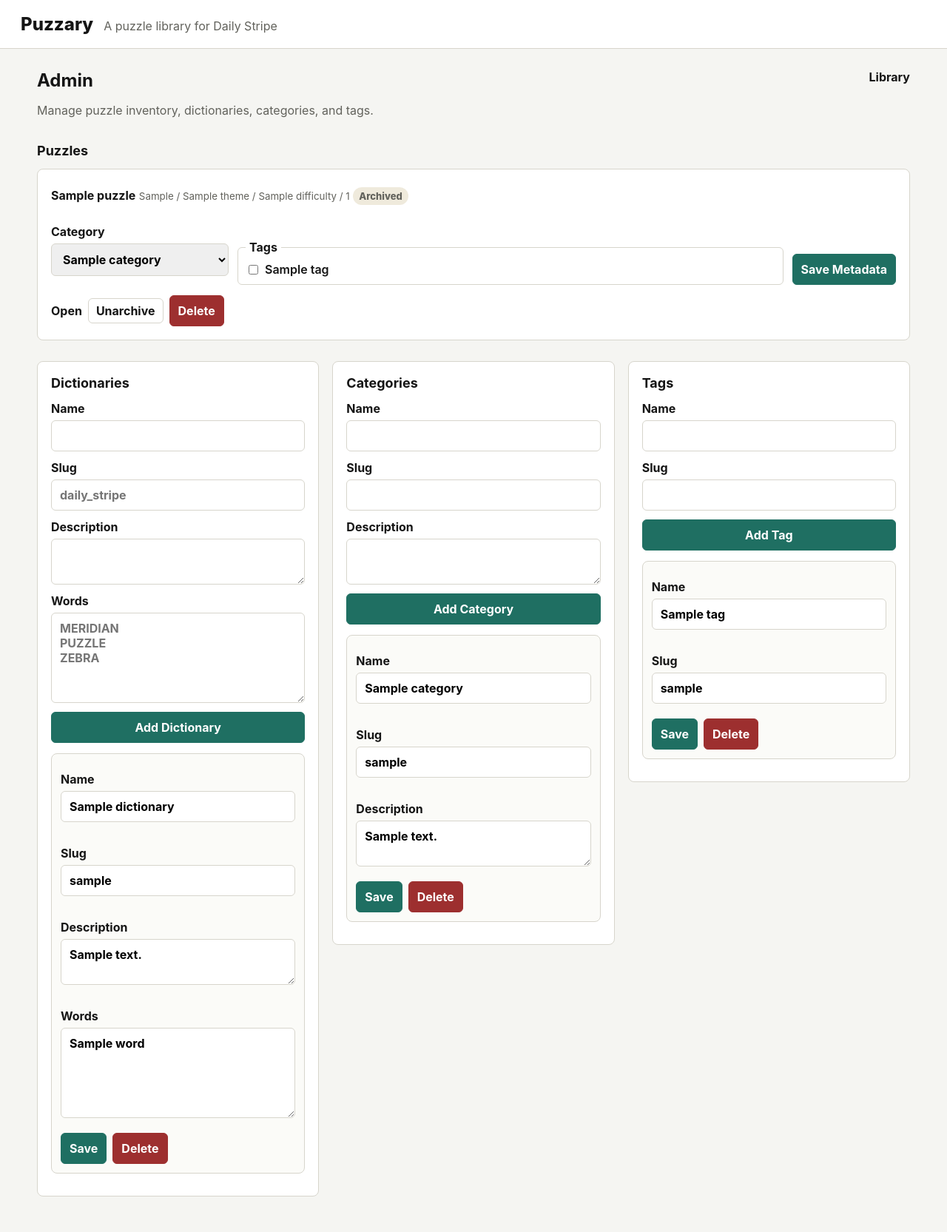
After one commit to barrelcollector/Puzzary, a FastAPI app: template app/templates/admin.html in a window 1280 px wide. The commit adds this page. Shown: the whole page at 74% size. Run offline with FastAPI, Linux system fonts and the light colour scheme; the template is opened without the code that fills it: most values are stand-ins (such as "Sample title", 1, 10 or a date in 2020); parts of the project's set-up code (start-up, migrations or seed data) failed here and were passed over.

Commit message:
Add admin puzzle management

```diff
--- a/app/main.py
+++ b/app/main.py
@@ -1,8 +1,10 @@
 from __future__ import annotations
 
 import os
+import re
 import shutil
 import uuid
+from datetime import datetime, timezone
 from pathlib import Path
 
 from fastapi import Depends, FastAPI, File, Form, HTTPException, Request, UploadFile
@@ -13,8 +15,19 @@ from starlette.middleware.sessions import SessionMiddleware
 from sqlalchemy import desc, select
 from sqlalchemy.orm import Session
 
-from app.database import get_db, init_db
-from app.models import Puzzle, PuzzleAttempt, PuzzleHint, PuzzlePhoto, PuzzleProgress, User
+from app.content import THEMES
+from app.database import SessionLocal, ensure_schema, get_db, init_db
+from app.models import (
+    Puzzle,
+    PuzzleAttempt,
+    PuzzleCategory,
+    PuzzleDictionary,
+    PuzzleHint,
+    PuzzlePhoto,
+    PuzzleProgress,
+    PuzzleTag,
+    User,
+)
 from app.puzzles import check_word_search_answer, generate_word_search
 from app.schemas import (
     PuzzleAttemptCreate,
@@ -42,6 +55,9 @@ app.mount("/static", StaticFiles(directory=str(BASE_DIR / "static")), name="stat
 def startup() -> None:
     UPLOAD_DIR.mkdir(parents=True, exist_ok=True)
     init_db()
+    ensure_schema()
+    with SessionLocal() as db:
+        seed_default_dictionaries(db)
 
 
 def puzzle_url(puzzle_id: str) -> str:
@@ -60,6 +76,60 @@ def serialize_puzzle(puzzle: Puzzle) -> PuzzleSummary:
         play_payload=puzzle.play_payload,
         hints=[hint.text for hint in sorted(puzzle.hints, key=lambda item: item.order)],
     )
+
+
+def slugify(value: str) -> str:
+    slug = re.sub(r"[^a-z0-9]+", "_", value.strip().lower()).strip("_")
+    return slug or uuid.uuid4().hex[:8]
+
+
+def unique_slug(db: Session, model: type, value: str, ignore_id: int | None = None) -> str:
+    base_slug = slugify(value)
+    slug = base_slug
+    suffix = 2
+    while True:
+        existing = db.scalar(select(model).where(model.slug == slug))
+        if existing is None or existing.id == ignore_id:
+            return slug
+        slug = f"{base_slug}_{suffix}"
+        suffix += 1
+
+
+def parse_words(value: str) -> list[str]:
+    words = []
+    for part in re.split(r"[\n,;]+", value):
+        word = re.sub(r"[^A-Za-z0-9]+", "", part).upper()
+        if word and word not in words:
+            words.append(word)
+    return words
+
+
+def seed_default_dictionaries(db: Session) -> None:
+    existing = set(db.scalars(select(PuzzleDictionary.slug)).all())
+    for slug, words in THEMES.items():
+        if slug in existing:
+            continue
+        db.add(
+            PuzzleDictionary(
+                name=slug.replace("_", " ").title(),
+                slug=slug,
+                description="Seeded from the original Puzzary word list.",
+                words=words,
+            )
+        )
+    db.commit()
+
+
+def dictionary_options(db: Session) -> list[PuzzleDictionary]:
+    return db.scalars(select(PuzzleDictionary).order_by(PuzzleDictionary.name)).all()
+
+
+def words_for_dictionary(db: Session, slug: str, difficulty: str) -> list[str] | None:
+    dictionary = db.scalar(select(PuzzleDictionary).where(PuzzleDictionary.slug == slug))
+    if dictionary is None:
+        return None
+    count = {"easy": 5, "medium": 7, "hard": 8}.get(difficulty, 5)
+    return dictionary.words[:count]
 
 
 def current_user(request: Request, db: Session) -> User | None:
@@ -152,7 +222,9 @@ def library(request: Request, db: Session = Depends(get_db)):
     if isinstance(user, RedirectResponse):
         return user
     puzzles = db.scalars(select(Puzzle).order_by(desc(Puzzle.created_at)).limit(50)).all()
+    puzzles = [puzzle for puzzle in puzzles if puzzle.archived_at is None]
     users = db.scalars(select(User).order_by(User.display_name)).all()
+    dictionaries = dictionary_options(db)
     progress_rows = db.scalars(select(PuzzleProgress).where(PuzzleProgress.user_id == user.id)).all()
     progress_by_puzzle = {
         puzzle.id: {"found": 0, "total": len(puzzle.solution_payload.get("words", []))}
@@ -164,7 +236,14 @@ def library(request: Request, db: Session = Depends(get_db)):
             progress_by_puzzle[progress.puzzle_id]["found"] = len(found_words_for_progress(progress))
     return templates.TemplateResponse(
         "home.html",
-        {"request": request, "puzzles": puzzles, "users": users, "current_user": user, "progress_by_puzzle": progress_by_puzzle},
+        {
+            "request": request,
+            "puzzles": puzzles,
+            "users": users,
+            "current_user": user,
+            "progress_by_puzzle": progress_by_puzzle,
+            "dictionaries": dictionaries,
+        },
     )
 
 
@@ -187,6 +266,233 @@ def web_generate_puzzle(
 def web_create_user(display_name: str = Form(...), db: Session = Depends(get_db)):
     create_user(UserCreate(display_name=display_name), db)
     return RedirectResponse(url="/library", status_code=303)
+
+
+@app.get("/admin", response_class=HTMLResponse)
+def admin_page(request: Request, db: Session = Depends(get_db)):
+    user = require_web_user(request, db)
+    if isinstance(user, RedirectResponse):
+        return user
+    puzzles = db.scalars(select(Puzzle).order_by(desc(Puzzle.created_at))).all()
+    dictionaries = db.scalars(select(PuzzleDictionary).order_by(PuzzleDictionary.name)).all()
+    categories = db.scalars(select(PuzzleCategory).order_by(PuzzleCategory.name)).all()
+    tags = db.scalars(select(PuzzleTag).order_by(PuzzleTag.name)).all()
+    return templates.TemplateResponse(
+        "admin.html",
+        {
+            "request": request,
+            "current_user": user,
+            "puzzles": puzzles,
+            "dictionaries": dictionaries,
+            "categories": categories,
+            "tags": tags,
+        },
+    )
+
+
+@app.post("/admin/puzzles/{puzzle_id}/archive")
+def admin_archive_puzzle(puzzle_id: str, request: Request, db: Session = Depends(get_db)):
+    user = require_web_user(request, db)
+    if isinstance(user, RedirectResponse):
+        return user
+    puzzle = db.get(Puzzle, puzzle_id)
+    if puzzle is not None:
+        puzzle.archived_at = datetime.now(timezone.utc)
+        db.commit()
+    return RedirectResponse(url="/admin", status_code=303)
+
+
+@app.post("/admin/puzzles/{puzzle_id}/unarchive")
+def admin_unarchive_puzzle(puzzle_id: str, request: Request, db: Session = Depends(get_db)):
+    user = require_web_user(request, db)
+    if isinstance(user, RedirectResponse):
+        return user
+    puzzle = db.get(Puzzle, puzzle_id)
+    if puzzle is not None:
+        puzzle.archived_at = None
+        db.commit()
+    return RedirectResponse(url="/admin", status_code=303)
+
+
+@app.post("/admin/puzzles/{puzzle_id}/delete")
+def admin_delete_puzzle(puzzle_id: str, request: Request, db: Session = Depends(get_db)):
+    user = require_web_user(request, db)
+    if isinstance(user, RedirectResponse):
+        return user
+    puzzle = db.get(Puzzle, puzzle_id)
+    if puzzle is not None:
+        db.delete(puzzle)
+        db.commit()
+    return RedirectResponse(url="/admin", status_code=303)
+
+
+@app.post("/admin/puzzles/{puzzle_id}/metadata")
+def admin_update_puzzle_metadata(
+    puzzle_id: str,
+    request: Request,
+    category_id: int = Form(0),
+    tag_ids: list[int] = Form(default=[]),
+    db: Session = Depends(get_db),
+):
+    user = require_web_user(request, db)
+    if isinstance(user, RedirectResponse):
+        return user
+    puzzle = db.get(Puzzle, puzzle_id)
+    if puzzle is not None:
+        puzzle.category_id = category_id or None
+        puzzle.tags = db.scalars(select(PuzzleTag).where(PuzzleTag.id.in_(tag_ids))).all() if tag_ids else []
+        db.commit()
+    return RedirectResponse(url="/admin", status_code=303)
+
+
+@app.post("/admin/dictionaries")
+def admin_create_dictionary(
+    request: Request,
+    name: str = Form(...),
+    slug: str = Form(""),
+    description: str = Form(""),
+    words: str = Form(""),
+    db: Session = Depends(get_db),
+):
+    user = require_web_user(request, db)
+    if isinstance(user, RedirectResponse):
+        return user
+    dictionary = PuzzleDictionary(
+        name=name.strip(),
+        slug=unique_slug(db, PuzzleDictionary, slug or name),
+        description=description.strip(),
+        words=parse_words(words),
+    )
+    db.add(dictionary)
+    db.commit()
+    return RedirectResponse(url="/admin", status_code=303)
+
+
+@app.post("/admin/dictionaries/{dictionary_id}")
+def admin_update_dictionary(
+    dictionary_id: int,
+    request: Request,
+    name: str = Form(...),
+    slug: str = Form(""),
+    description: str = Form(""),
+    words: str = Form(""),
+    db: Session = Depends(get_db),
+):
+    user = require_web_user(request, db)
+    if isinstance(user, RedirectResponse):
+        return user
+    dictionary = db.get(PuzzleDictionary, dictionary_id)
+    if dictionary is not None:
+        dictionary.name = name.strip()
+        dictionary.slug = unique_slug(db, PuzzleDictionary, slug or name, dictionary.id)
+        dictionary.description = description.strip()
+        dictionary.words = parse_words(words)
+        db.commit()
+    return RedirectResponse(url="/admin", status_code=303)
+
+
+@app.post("/admin/dictionaries/{dictionary_id}/delete")
+def admin_delete_dictionary(dictionary_id: int, request: Request, db: Session = Depends(get_db)):
+    user = require_web_user(request, db)
+    if isinstance(user, RedirectResponse):
+        return user
+    dictionary = db.get(PuzzleDictionary, dictionary_id)
+    if dictionary is not None:
+        db.delete(dictionary)
+        db.commit()
+    return RedirectResponse(url="/admin", status_code=303)
+
+
+@app.post("/admin/categories")
+def admin_create_category(
+    request: Request,
+    name: str = Form(...),
+    slug: str = Form(""),
+    description: str = Form(""),
+    db: Session = Depends(get_db),
+):
+    user = require_web_user(request, db)
+    if isinstance(user, RedirectResponse):
+        return user
+    db.add(PuzzleCategory(name=name.strip(), slug=unique_slug(db, PuzzleCategory, slug or name), description=description.strip()))
+    db.commit()
+    return RedirectResponse(url="/admin", status_code=303)
+
+
+@app.post("/admin/categories/{category_id}")
+def admin_update_category(
+    category_id: int,
+    request: Request,
+    name: str = Form(...),
+    slug: str = Form(""),
+    description: str = Form(""),
+    db: Session = Depends(get_db),
+):
+    user = require_web_user(request, db)
+    if isinstance(user, RedirectResponse):
+        return user
+    category = db.get(PuzzleCategory, category_id)
+    if category is not None:
+        category.name = name.strip()
+        category.slug = unique_slug(db, PuzzleCategory, slug or name, category.id)
+        category.description = description.strip()
+        db.commit()
+    return RedirectResponse(url="/admin", status_code=303)
+
+
+@app.post("/admin/categories/{category_id}/delete")
+def admin_delete_category(category_id: int, request: Request, db: Session = Depends(get_db)):
+    user = require_web_user(request, db)
+    if isinstance(user, RedirectResponse):
+        return user
+    category = db.get(PuzzleCategory, category_id)
+    if category is not None:
+        for puzzle in category.puzzles:
+            puzzle.category_id = None
+        db.delete(category)
+        db.commit()
+    return RedirectResponse(url="/admin", status_code=303)
+
+
+@app.post("/admin/tags")
+def admin_create_tag(request: Request, name: str = Form(...), slug: str = Form(""), db: Session = Depends(get_db)):
+    user = require_web_user(request, db)
+    if isinstance(user, RedirectResponse):
+        return user
+    db.add(PuzzleTag(name=name.strip(), slug=unique_slug(db, PuzzleTag, slug or name)))
+    db.commit()
+    return RedirectResponse(url="/admin", status_code=303)
+
+
+@app.post("/admin/tags/{tag_id}")
+def admin_update_tag(
+    tag_id: int,
+    request: Request,
+    name: str = Form(...),
+    slug: str = Form(""),
+    db: Session = Depends(get_db),
+):
+    user = require_web_user(request, db)
+    if isinstance(user, RedirectResponse):
+        return user
+    tag = db.get(PuzzleTag, tag_id)
+    if tag is not None:
+        tag.name = name.strip()
+        tag.slug = unique_slug(db, PuzzleTag, slug or name, tag.id)
+        db.commit()
+    return RedirectResponse(url="/admin", status_code=303)
+
+
+@app.post("/admin/tags/{tag_id}/delete")
+def admin_delete_tag(tag_id: int, request: Request, db: Session = Depends(get_db)):
+    user = require_web_user(request, db)
+    if isinstance(user, RedirectResponse):
+        return user
+    tag = db.get(PuzzleTag, tag_id)
+    if tag is not None:
+        db.delete(tag)
+        db.commit()
+    return RedirectResponse(url="/admin", status_code=303)
 
 
 @app.get("/puzzles/{puzzle_id}", response_class=HTMLResponse)
@@ -265,7 +571,7 @@ def create_puzzle(payload: PuzzleGenerateRequest, db: Session = Depends(get_db))
     if payload.puzzle_type != "word_search":
         raise HTTPException(status_code=400, detail="Only word_search is implemented in the MVP")
 
-    generated = generate_word_search(payload.theme, payload.difficulty)
+    generated = generate_word_search(payload.theme, payload.difficulty, words_for_dictionary(db, payload.theme, payload.difficulty))
     puzzle = Puzzle(
         id=uuid.uuid4().hex[:12],
         puzzle_type=payload.puzzle_type,
--- a/app/puzzles.py
+++ b/app/puzzles.py
@@ -30,8 +30,9 @@ def check_word_search_answer(answer: str, solution_payload: dict) -> tuple[bool,
     return expected <= supplied, len(expected), matched
 
 
-def generate_word_search(theme: str, difficulty: str) -> GeneratedPuzzle:
-    words = [word.upper() for word in words_for_theme(theme, difficulty)]
+def generate_word_search(theme: str, difficulty: str, words_override: list[str] | None = None) -> GeneratedPuzzle:
+    source_words = words_override if words_override is not None else words_for_theme(theme, difficulty)
+    words = [word.upper() for word in source_words]
     size = {"easy": 10, "medium": 12, "hard": 14}.get(difficulty, 10)
     seed = f"{theme}:{difficulty}:{','.join(words)}"
     rng = random.Random(seed)
--- a/app/static/styles.css
+++ b/app/static/styles.css
@@ -52,11 +52,25 @@ body {
   border-color: var(--line);
 }
 
+.danger-button {
+  width: auto;
+  background: #9d2f2f;
+  border-color: #9d2f2f;
+  color: white;
+}
+
 .brand {
   color: var(--ink);
   text-decoration: none;
   font-size: 24px;
   font-weight: 800;
+}
+
+.nav-link,
+.ghost-link {
+  color: var(--ink);
+  text-decoration: none;
+  font-weight: 750;
 }
 
 .tagline,
@@ -85,11 +99,17 @@ h2 {
 
 .toolbar,
 .puzzle-layout,
-.history {
+.history,
+.admin-grid {
   display: grid;
   grid-template-columns: repeat(2, minmax(0, 1fr));
   gap: 18px;
   margin-bottom: 28px;
+}
+
+.admin-grid {
+  grid-template-columns: repeat(3, minmax(0, 1fr));
+  align-items: start;
 }
 
 .puzzle-layout {
@@ -155,6 +175,97 @@ button {
 .row-meta {
   justify-items: end;
   text-align: right;
+}
+
+.action-row {
+  display: flex;
+  flex-wrap: wrap;
+  gap: 8px;
+  align-items: center;
+}
+
+.action-row form {
+  margin: 0;
+}
+
+.action-row button {
+  width: auto;
+}
+
+.admin-section {
+  margin-bottom: 28px;
+}
+
+.admin-list {
+  display: grid;
+  gap: 12px;
+}
+
+.admin-puzzle {
+  display: grid;
+  gap: 14px;
+}
+
+.inline-form {
+  display: grid;
+  grid-template-columns: minmax(160px, 240px) minmax(0, 1fr) auto;
+  gap: 12px;
+  align-items: end;
+}
+
+fieldset {
+  border: 1px solid var(--line);
+  border-radius: 6px;
+  margin: 0;
+  padding: 10px;
+}
+
+legend {
+  padding: 0 5px;
+  font-weight: 750;
+}
+
+.check-list {
+  display: flex;
+  flex-wrap: wrap;
+  gap: 8px 12px;
+}
+
+.check-list label {
+  display: flex;
+  align-items: center;
+  gap: 6px;
+  margin: 0;
+  font-weight: 600;
+}
+
+.check-list input {
+  width: auto;
+}
+
+.status-pill {
+  display: inline-block;
+  width: fit-content;
+  margin-top: 6px;
+  padding: 4px 8px;
+  border-radius: 999px;
+  background: #efeadc;
+  color: var(--muted);
+  font-size: 13px;
+  font-weight: 800;
+}
+
+.compact-admin {
+  margin-top: 14px;
+}
+
+.edit-card {
+  display: grid;
+  gap: 8px;
+  padding: 12px;
+  border: 1px solid var(--line);
+  border-radius: 8px;
+  background: #fbfbf8;
 }
 
 .compact .row {
@@ -251,7 +362,9 @@ summary {
 @media (max-width: 820px) {
   .toolbar,
   .puzzle-layout,
-  .history {
+  .history,
+  .admin-grid,
+  .inline-form {
     grid-template-columns: 1fr;
   }
 
--- /dev/null
+++ b/app/templates/admin.html
@@ -0,0 +1,144 @@
+{% extends "base.html" %}
+{% block title %}Admin - Puzzary{% endblock %}
+{% block content %}
+<section class="puzzle-head">
+  <div>
+    <h1>Admin</h1>
+    <p class="muted">Manage puzzle inventory, dictionaries, categories, and tags.</p>
+  </div>
+  <a class="ghost-link" href="/library">Library</a>
+</section>
+
+<section class="admin-section">
+  <h2>Puzzles</h2>
+  <div class="admin-list">
+    {% for puzzle in puzzles %}
+      <div class="panel admin-puzzle">
+        <div>
+          <strong>{{ puzzle.title }}</strong>
+          <small>{{ puzzle.puzzle_type }} / {{ puzzle.theme }} / {{ puzzle.difficulty }} / {{ puzzle.id }}</small>
+          {% if puzzle.archived_at %}
+            <span class="status-pill">Archived</span>
+          {% endif %}
+        </div>
+
+        <form class="inline-form" method="post" action="/admin/puzzles/{{ puzzle.id }}/metadata">
+          <label>
+            Category
+            <select name="category_id">
+              <option value="0">None</option>
+              {% for category in categories %}
+                <option value="{{ category.id }}" {% if puzzle.category_id == category.id %}selected{% endif %}>{{ category.name }}</option>
+              {% endfor %}
+            </select>
+          </label>
+          <fieldset>
+            <legend>Tags</legend>
+            <div class="check-list">
+              {% for tag in tags %}
+                <label>
+                  <input type="checkbox" name="tag_ids" value="{{ tag.id }}" {% if tag in puzzle.tags %}checked{% endif %}>
+                  {{ tag.name }}
+                </label>
+              {% endfor %}
+            </div>
+          </fieldset>
+          <button type="submit">Save Metadata</button>
+        </form>
+
+        <div class="action-row">
+          <a class="ghost-link" href="/puzzles/{{ puzzle.id }}">Open</a>
+          {% if puzzle.archived_at %}
+            <form method="post" action="/admin/puzzles/{{ puzzle.id }}/unarchive">
+              <button type="submit" class="ghost-button">Unarchive</button>
+            </form>
+          {% else %}
+            <form method="post" action="/admin/puzzles/{{ puzzle.id }}/archive">
+              <button type="submit" class="ghost-button">Archive</button>
+            </form>
+          {% endif %}
+          <form method="post" action="/admin/puzzles/{{ puzzle.id }}/delete">
+            <button type="submit" class="danger-button">Delete</button>
+          </form>
+        </div>
+      </div>
+    {% else %}
+      <p class="muted">No puzzles yet.</p>
+    {% endfor %}
+  </div>
+</section>
+
+<section class="admin-grid">
+  <div class="panel">
+    <h2>Dictionaries</h2>
+    <form method="post" action="/admin/dictionaries">
+      <label>Name <input name="name" required></label>
+      <label>Slug <input name="slug" placeholder="daily_stripe"></label>
+      <label>Description <textarea name="description" rows="2"></textarea></label>
+      <label>Words <textarea name="words" rows="5" placeholder="MERIDIAN&#10;PUZZLE&#10;ZEBRA"></textarea></label>
+      <button type="submit">Add Dictionary</button>
+    </form>
+    <div class="admin-list compact-admin">
+      {% for dictionary in dictionaries %}
+        <form class="edit-card" method="post" action="/admin/dictionaries/{{ dictionary.id }}">
+          <label>Name <input name="name" value="{{ dictionary.name }}" required></label>
+          <label>Slug <input name="slug" value="{{ dictionary.slug }}" required></label>
+          <label>Description <textarea name="description" rows="2">{{ dictionary.description }}</textarea></label>
+          <label>Words <textarea name="words" rows="5">{{ dictionary.words | join('\n') }}</textarea></label>
+          <div class="action-row">
+            <button type="submit">Save</button>
+            <button type="submit" form="delete-dictionary-{{ dictionary.id }}" class="danger-button">Delete</button>
+          </div>
+        </form>
+        <form id="delete-dictionary-{{ dictionary.id }}" method="post" action="/admin/dictionaries/{{ dictionary.id }}/delete"></form>
+      {% endfor %}
+    </div>
+  </div>
+
+  <div class="panel">
+    <h2>Categories</h2>
+    <form method="post" action="/admin/categories">
+      <label>Name <input name="name" required></label>
+      <label>Slug <input name="slug"></label>
+      <label>Description <textarea name="description" rows="2"></textarea></label>
+      <button type="submit">Add Category</button>
+    </form>
+    <div class="admin-list compact-admin">
+      {% for category in categories %}
+        <form class="edit-card" method="post" action="/admin/categories/{{ category.id }}">
+          <label>Name <input name="name" value="{{ category.name }}" required></label>
+          <label>Slug <input name="slug" value="{{ category.slug }}" required></label>
+          <label>Description <textarea name="description" rows="2">{{ category.description }}</textarea></label>
+          <div class="action-row">
+            <button type="submit">Save</button>
+            <button type="submit" form="delete-category-{{ category.id }}" class="danger-button">Delete</button>
+          </div>
+        </form>
+        <form id="delete-category-{{ category.id }}" method="post" action="/admin/categories/{{ category.id }}/delete"></form>
+      {% endfor %}
+    </div>
+  </div>
+
+  <div class="panel">
+    <h2>Tags</h2>
+    <form method="post" action="/admin/tags">
+      <label>Name <input name="name" required></label>
+      <label>Slug <input name="slug"></label>
+      <button type="submit">Add Tag</button>
+    </form>
+    <div class="admin-list compact-admin">
+      {% for tag in tags %}
+        <form class="edit-card" method="post" action="/admin/tags/{{ tag.id }}">
+          <label>Name <input name="name" value="{{ tag.name }}" required></label>
+          <label>Slug <input name="slug" value="{{ tag.slug }}" required></label>
+          <div class="action-row">
+            <button type="submit">Save</button>
+            <button type="submit" form="delete-tag-{{ tag.id }}" class="danger-button">Delete</button>
+          </div>
+        </form>
+        <form id="delete-tag-{{ tag.id }}" method="post" action="/admin/tags/{{ tag.id }}/delete"></form>
+      {% endfor %}
+    </div>
+  </div>
+</section>
+{% endblock %}
--- a/app/templates/base.html
+++ b/app/templates/base.html
@@ -12,6 +12,7 @@
     <span class="tagline">A puzzle library for Daily Stripe</span>
     <span class="topbar-spacer"></span>
     {% if current_user %}
+      <a class="nav-link" href="/admin">Admin</a>
       <span class="user-pill">{{ current_user.display_name }}</span>
       <form method="post" action="/logout" class="logout-form">
         <button type="submit" class="ghost-button">Log out</button>
```
Also changed, not shown: app/database.py (+14 -0 lines), app/models.py (+47 -1 lines), app/templates/home.html (+4 -6 lines), README.md.
